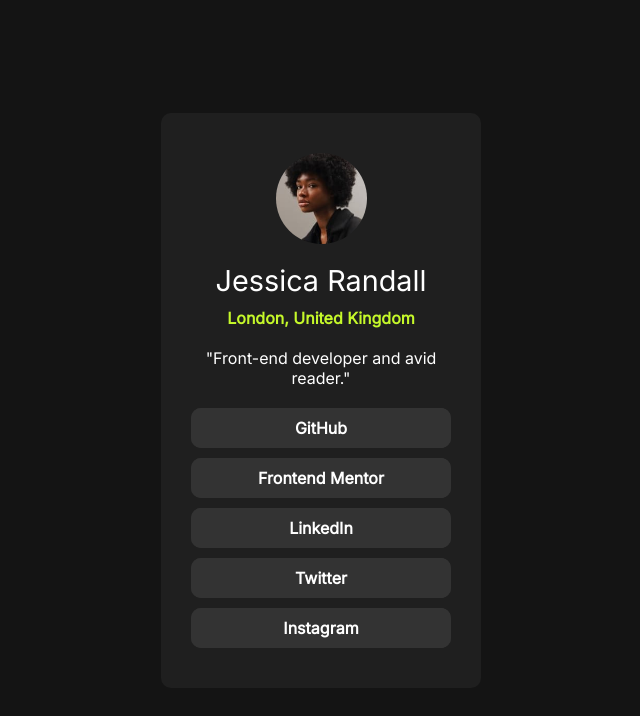
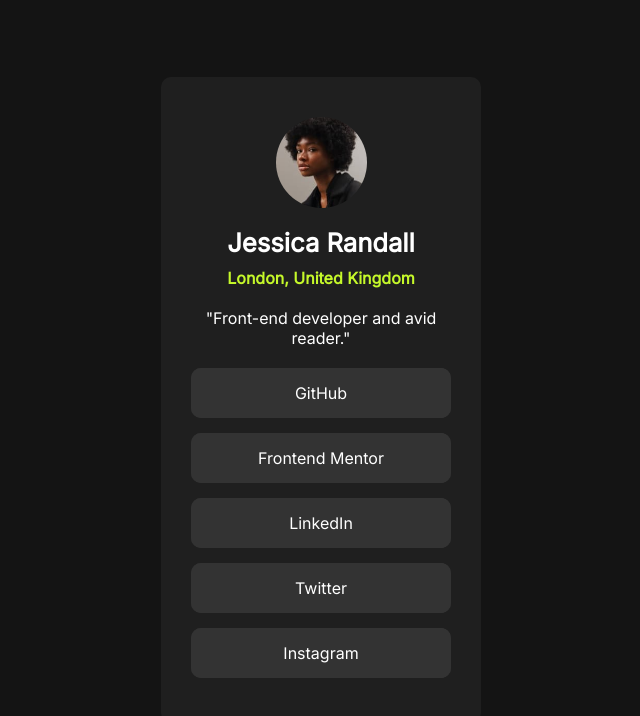
Before and after one commit to Yaretzky/FM-Social-links-profile, a plain HTML site: page index.html in a window 1280 px wide. Shown: the whole page, without its empty margins (319-959 px from the left). Drawn offline with Linux system fonts and the light colour scheme.

Commit message:
Change a and h1 size

```diff
--- a/style.css
+++ b/style.css
@@ -35,10 +35,10 @@ ul li a{
     color: white;
     width: 100%;
     cursor: pointer;
-    padding: 10px 0;
-    margin: 10px 0;
+    padding: 15px 0;
+    margin: 15px 0;
     border-radius: 10px;
-    font-weight: 600;
+    font-weight: 400;
     transition: 0.3s;
 }
 
@@ -53,9 +53,9 @@ header img {
 }
 
 header h1 {
-    font-weight: 400;
+    font-weight: 600;
     margin: 15px 0 10px;
-    font-size: 1.8rem;
+    font-size: 1.6rem;
 }
 
 header span {
```
